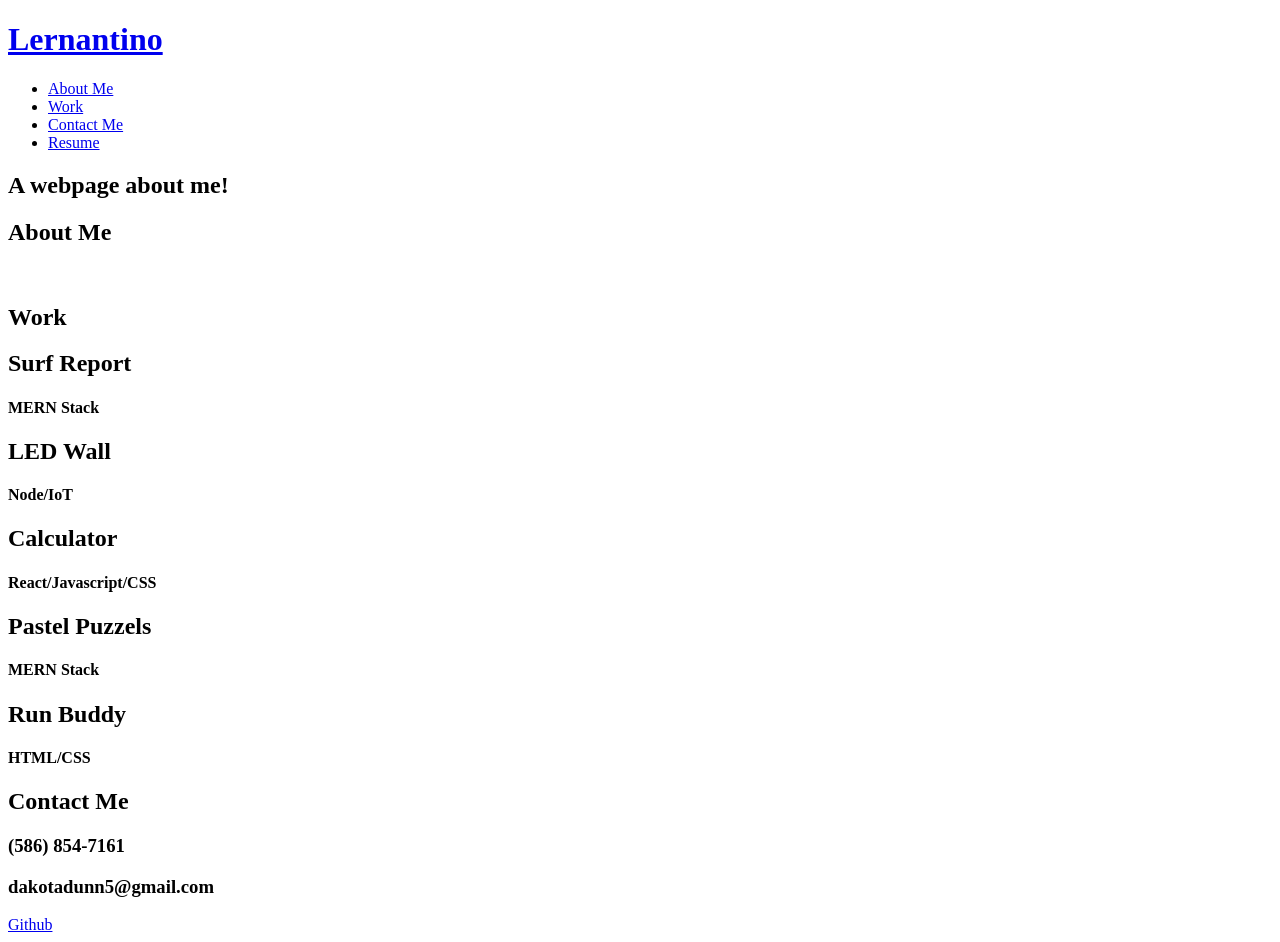
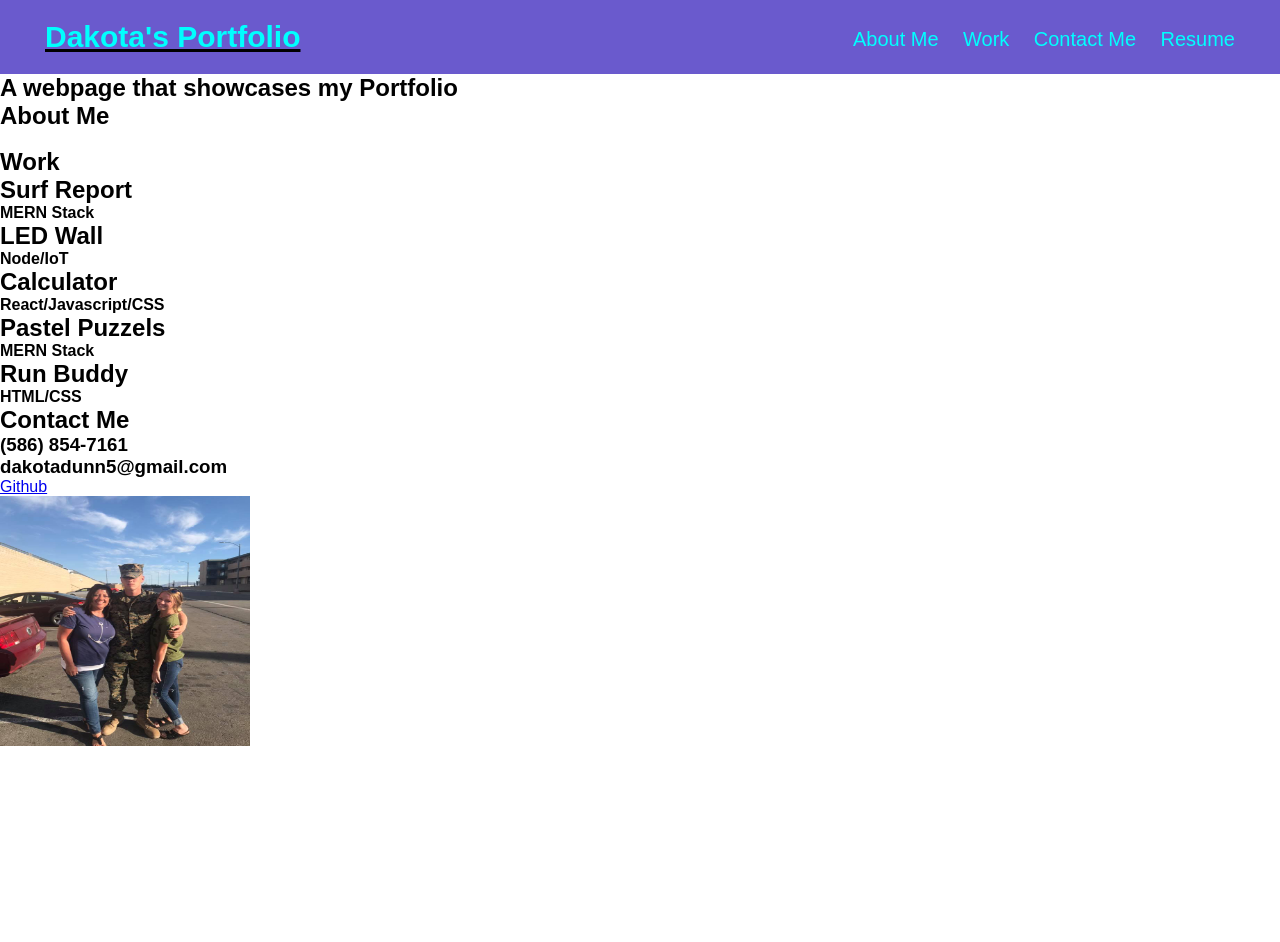
Before and after one commit to themanwiththeplan-eng/My-Portfolio, a plain HTML site: page index.html in a window 1280 px wide. After the commit the page ends 800 px from the top, so only its background shows below. Drawn offline with Linux system fonts and the light colour scheme.

Commit message:
started css and made animation for css header, added image below footer

```diff
--- a/assets/style.css
+++ b/assets/style.css
@@ -0,0 +1,45 @@
+*{
+    margin: 0;
+    padding: 0;
+    box-sizing: border-box;
+}
+@keyframes colorchange{
+    from {background-color: slateblue;}
+    to {background-color: skyblue;}
+}
+
+body{
+    font-family: Arial, Helvetica, sans-serif;
+}
+header{
+    padding: 20px 35px;
+    background-color: slateblue;
+    animation-name: colorchange;
+    animation-duration: 5s;
+}
+header h1{
+    font-weight: bold;
+    display:inline;
+    font-size:30px;
+    margin: 7px 10px;
+}
+header h1 u a{
+    color:cyan;
+}
+header a{
+    text-decoration: none;
+}
+header nav{
+    float: right;
+    margin: 8px 0;
+}
+header nav ul li{
+    display: inline-flex;
+    justify-content: space-evenly;
+    padding: 0 10px;
+
+}
+header nav ul li a{
+    color:cyan;
+    font-size: 20px;
+}
--- a/index.html
+++ b/index.html
@@ -6,12 +6,12 @@
     <meta name="viewport" content="width=device-width, initial-scale=1.0">
     <link rel="stylesheet" href="./assets/var.css/">
     <link rel="stylesheet" href="./assets/style.css">
-    <title>Lernantino</title>
+    <title>Dakota's Portfolio</title>
 </head>
 <body>
     <header>
         <h1>
-            <a href="/">Lernantino</a>
+            <u><a href="/">Dakota's Portfolio</a></u>
         </h1>
         <nav>
             <ul>
@@ -23,7 +23,7 @@
         </nav>
     </header>
     <div class="subtitle">
-        <h2>A webpage about me!</h2>
+        <h2>A webpage that showcases my Portfolio</h2>
     </div>
 
     <section id="about-me">
@@ -76,6 +76,7 @@
                 <!-- Link to Twitter -->
                 <!-- Link to Spotify -->
             </footer>
+            <img src="assets/images/image.jpg" alt="Picture of Dakota" width="250" height="250"></img>
         </div>
     </section>
 </body>
```
Also changed, not shown: assets/images/image.jpg (added).
